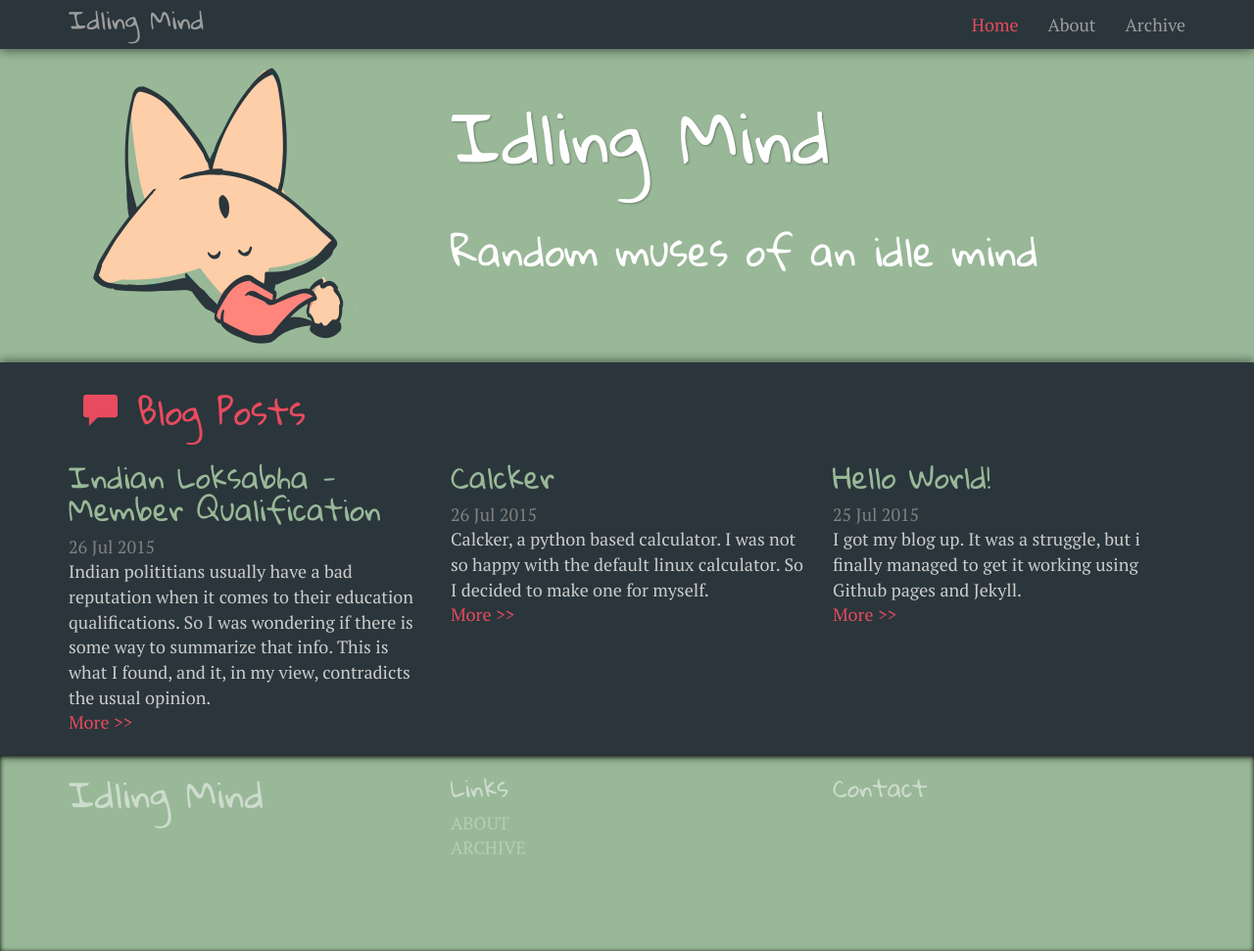
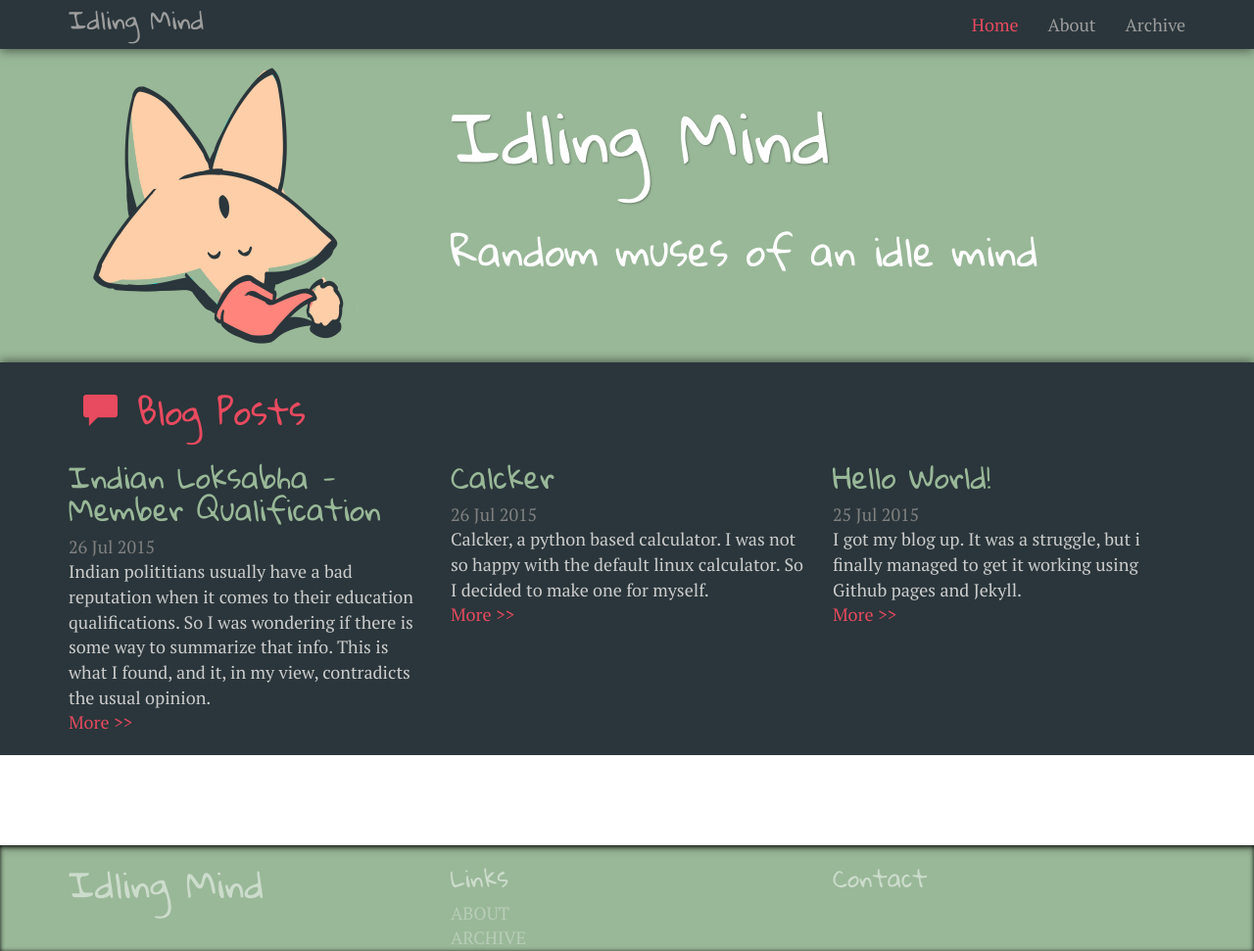
Before and after one commit to idling-mind/idling-mind.github.io, a Jekyll site: the page built from index.html, in a window 1280 px wide and 971 px high. Shown: the whole window at 98% size. Built offline with Jekyll 4.4.1, drawn with Linux system fonts in a browser that asks for light colours; nearby versions of some CDN libraries; the list of posts is cut into pages by our own code.

Commit message:
Update theme.css
added wrap css

```diff
--- a/public/css/theme.css
+++ b/public/css/theme.css
@@ -12,9 +12,6 @@ html {
   min-height: 100%;
 }
 body {
-  /* Margin bottom by footer height */
-  margin-top: 50px;
-  margin-bottom: 200px; /*Edit footer height according to this*/
   font-family: "PT Serif", Georgia, "Times New Roman", serif;
   font-size:18px;
 }
@@ -110,8 +107,6 @@ h1,h2,h3{
   position: absolute;
   bottom: 0;
   width: 100%;
-  /* Set the fixed height of the footer here */
-  height: 200px;
   overflow:hidden;
   background-color: #99B898;
   box-shadow: inset 0px 1px 5px black;
@@ -131,6 +126,14 @@ h1,h2,h3{
 }
 
 /*------------Styles for other general items------------*/
+.body-wrap{
+  position:absolute;
+  top:0;
+  bottom:0;
+  left:0;
+  right:0;
+  padding-top:50px; /*to account for fixed navbar */
+}
 .hori-shadow-top{
   width:100%;
   height:10px;
```
